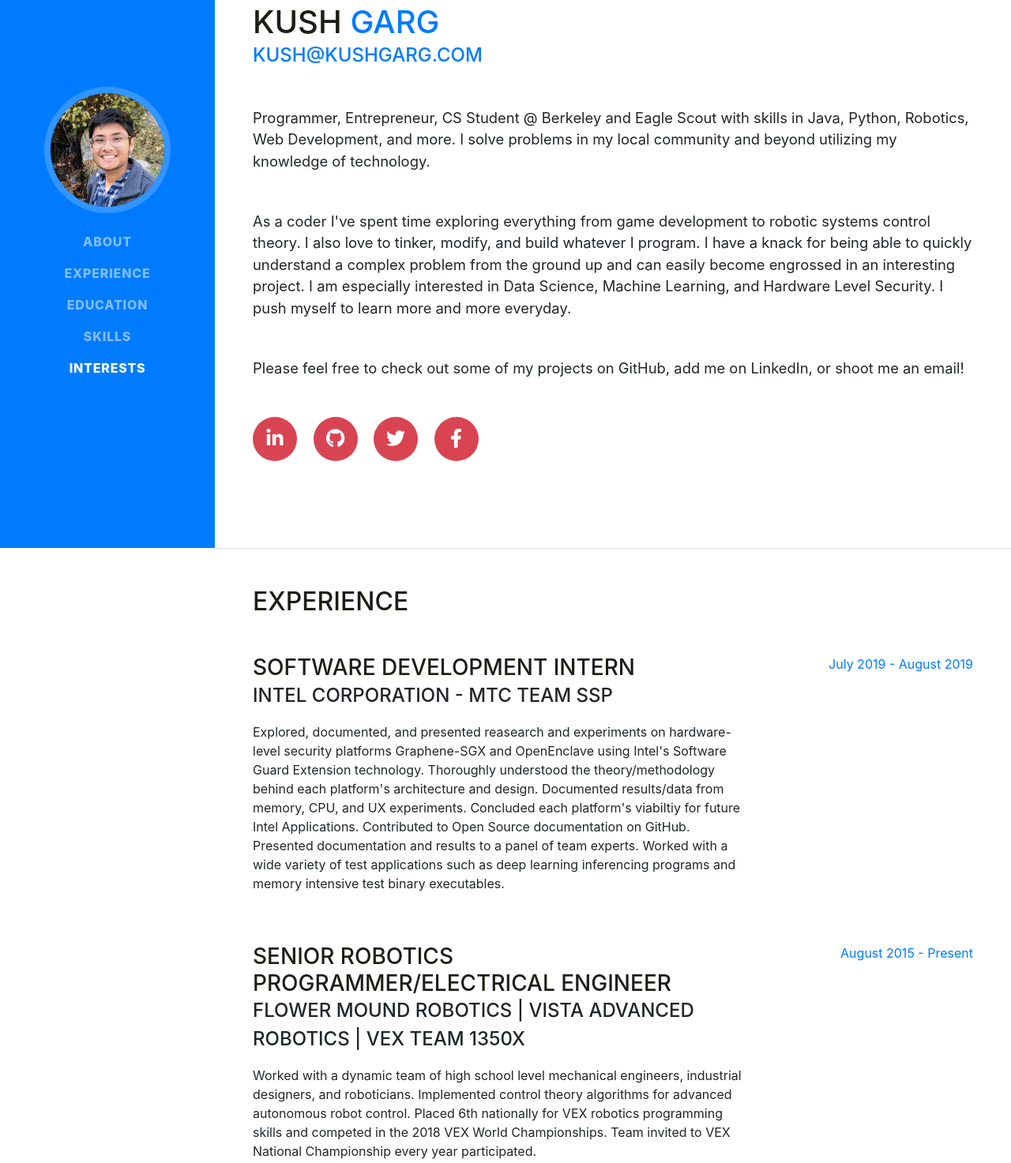
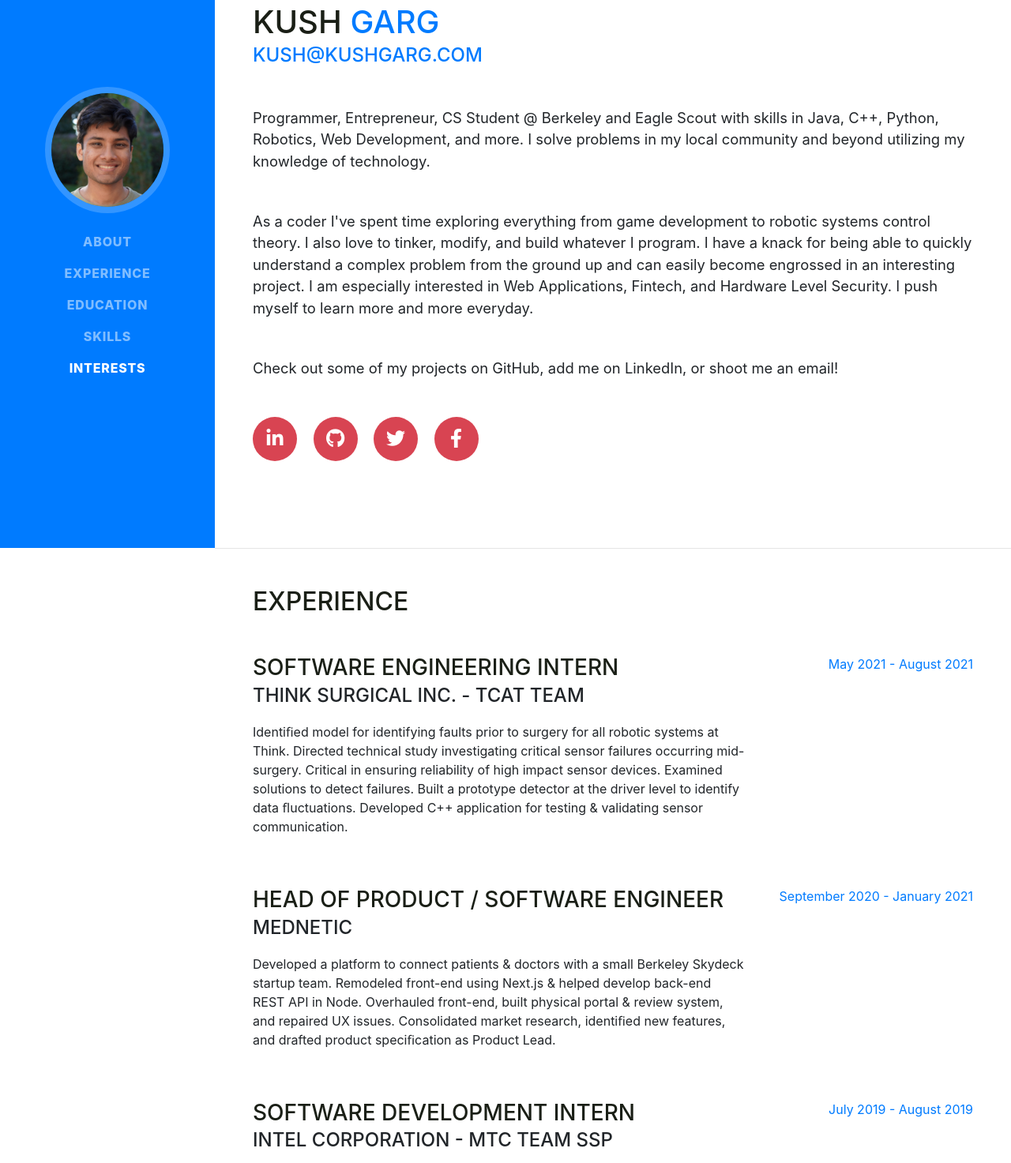
Before and after one commit to Kushg02/kushpersonalsite, a website with bundled scripts: page index.html in a window 1280 px wide. Shown: the part 106-1579 px from the top of the page at 79% size. Built offline with nearby package versions, Linux system fonts and the light colour scheme; a web font is replaced by a local one.

Commit message:
Update November 2021

```diff
--- a/index.html
+++ b/index.html
@@ -39,7 +39,7 @@
     <a class="navbar-brand js-scroll-trigger" href="#page-top">
       <span class="d-block d-lg-none">Kush Garg</span>
       <span class="d-none d-lg-block">
-        <img class="img-fluid img-profile rounded-circle mx-auto mb-2" src="img/profile.jpg" alt="">
+        <img class="img-fluid img-profile rounded-circle mx-auto mb-2" src="img/SB_Headshot.JPG" alt="">
       </span>
     </a>
     <button class="navbar-toggler" type="button" data-toggle="collapse" data-target="#navbarSupportedContent" aria-controls="navbarSupportedContent" aria-expanded="false" aria-label="Toggle navigation">
@@ -78,9 +78,9 @@
             <div class="subheading mb-5">
               <a href="mailto:name@email.com">kush@kushgarg.com</a>
             </div>
-            <p class="lead mb-5">Programmer, Entrepreneur, CS Student @ Berkeley and Eagle Scout with skills in Java, Python, Robotics, Web Development, and more. I solve problems in my local community and beyond utilizing my knowledge of technology.</p>
-            <p class="lead mb-5">As a coder I've spent time exploring everything from game development to robotic systems control theory. I also love to tinker, modify, and build whatever I program. I have a knack for being able to quickly understand a complex problem from the ground up and can easily become engrossed in an interesting project. I am especially interested in Data Science, Machine Learning, and Hardware Level Security. I push myself to learn more and more everyday. </p>
-            <p class="lead mb-5">Please feel free to check out some of my projects on GitHub, add me on LinkedIn, or shoot me an email!</p>
+            <p class="lead mb-5">Programmer, Entrepreneur, CS Student @ Berkeley and Eagle Scout with skills in Java, C++, Python, Robotics, Web Development, and more. I solve problems in my local community and beyond utilizing my knowledge of technology.</p>
+            <p class="lead mb-5">As a coder I've spent time exploring everything from game development to robotic systems control theory. I also love to tinker, modify, and build whatever I program. I have a knack for being able to quickly understand a complex problem from the ground up and can easily become engrossed in an interesting project. I am especially interested in Web Applications, Fintech, and Hardware Level Security. I push myself to learn more and more everyday. </p>
+            <p class="lead mb-5">Check out some of my projects on GitHub, add me on LinkedIn, or shoot me an email!</p>
             <div class="social-icons">
               <a href="https://www.linkedin.com/in/kush-g-95b860140"  target="_blank">
                 <i class="fab fa-linkedin-in"></i>
@@ -102,6 +102,28 @@
         <section class="resume-section p-3 p-lg-5 d-flex justify-content-center" id="experience">
           <div class="w-100">
             <h2 class="mb-5">Experience</h2>
+
+            <div class="resume-item d-flex flex-column flex-md-row justify-content-between mb-5">
+              <div class="resume-content">
+                <h3 class="mb-0">Software Engineering Intern</h3>
+                <div class="subheading mb-3">Think Surgical Inc. - TCAT Team</div>
+                <p>Identiﬁed model for identifying faults prior to surgery for all robotic systems at Think. Directed technical study investigating critical sensor failures occurring mid-surgery. Critical in ensuring reliability of high impact sensor devices. Examined solutions to detect failures. Built a prototype detector at the driver level to identify data ﬂuctuations. Developed C++ application for testing & validating sensor communication. </p>
+              </div>
+              <div class="resume-date text-md-right">
+                <span class="text-primary">May 2021 - August 2021</span>
+              </div>
+            </div>
+
+            <div class="resume-item d-flex flex-column flex-md-row justify-content-between mb-5">
+              <div class="resume-content">
+                <h3 class="mb-0">Head of Product / Software Engineer</h3>
+                <div class="subheading mb-3">Mednetic</div>
+                <p>Developed a platform to connect patients & doctors with a small Berkeley Skydeck startup team. Remodeled front-end using Next.js & helped develop back-end REST API in Node. Overhauled front-end, built physical portal & review system, and repaired UX issues. Consolidated market research, identiﬁed new features, and drafted product speciﬁcation as Product Lead. </p>
+              </div>
+              <div class="resume-date text-md-right">
+                <span class="text-primary">September 2020 - January 2021</span>
+              </div>
+            </div>
 
             <div class="resume-item d-flex flex-column flex-md-row justify-content-between mb-5">
               <div class="resume-content">
@@ -152,21 +174,24 @@
                       <br>
                       <div class="subheading mb-3">Taken</div>
                       <ul class="fa-ul mb-0">
-                          <li>Structures of Computer Programs</li>
-                          <li>Data Structures and Algorithms</li>
+                          <li>61A - Structures of Computer Programs</li>
+                          <li>61B - Data Structures and Algorithms</li>
+                          <li>CS70 - Discrete Math and Probability Theory</li>
+                          <li>EE16A - Designing Digital Devices</li>
                       </ul>
                   </div>
                   <div class="col-md">
                       <br>
                       <div class="subheading mb-3">Currently Taking</div>
                       <ul class="fa-ul mb-0">
-                          <li>Discrete Math and Probability Theory</li>
+                          <li>CS161 - Computer Security</li>
+                          <li>EE16B - Designing Information Devices and Systems</li>
                       </ul>
                   </div>
                 </div>
               </div>
               <div class="resume-date text-md-right">
-                <span class="text-primary">August 2020 - May 2023</span>
+                <span class="text-primary">Graduating May 2023</span>
               </div>
             </div>
           </div>
```
Also changed, not shown: img/SB_Headshot.JPG (added), img/Sequioa_Headshot_Square.JPG (added).
